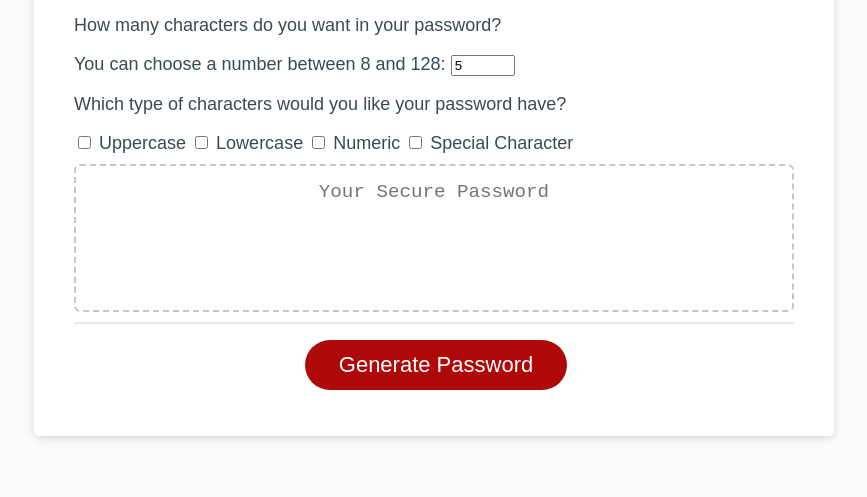
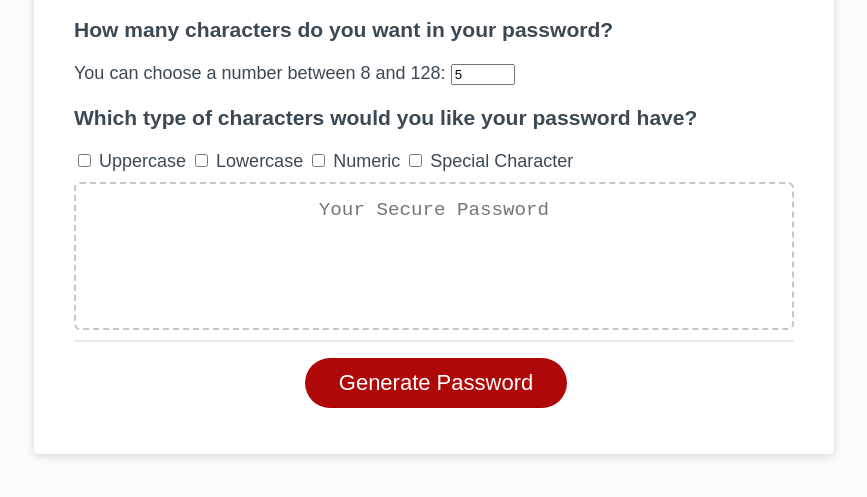
Before and after one commit to virginia-rabello/password-generator, a plain HTML site: page Develop/index.html in a window 1280 px wide. Both pictures are taken after typing "5" into the empty fields and a click on the button "Generate Password". Shown: the part 241-738 px from the top of the page, without its empty margins (206-1073 px from the left). Drawn offline with Linux system fonts and the light colour scheme.

Commit message:
length bug solved

```diff
--- a/Develop/index.html
+++ b/Develop/index.html
@@ -18,11 +18,11 @@
         </div>
         <div class="user-criteria">
           <form class="choices-form" name="choices">
-            <p>How many characters do you want in your password?</p>
+            <h3>How many characters do you want in your password?</h3>
             <label for="password-length">You can choose a number between 8 and 128:</label>
             <input type="number" id="password-length" name="password-length" min="8" max="128"/>
             <span classe="checkboxes-wrapper">
-              <p>Which type of characters would you like your password have?</p>
+              <h3>Which type of characters would you like your password have?</h3>
               <input type="checkbox" name="uppercase" id="uppercase" />
               <label for="uppercase">Uppercase</label>
               <input type="checkbox" name="lowercase" id="lowercase" />
--- a/Develop/script.js
+++ b/Develop/script.js
@@ -1,6 +1,3 @@
-// Assignment code here
-
-
 //This is a class created for the ranges values
 class ranges {
   constructor(min, max){
@@ -9,6 +6,7 @@ class ranges {
   }
 };
 
+//Class to store data argument for generate password function
 class genData {
   constructor(rangeNum, range1, range2, range3, range4){
     this.rangeNum = rangeNum;
@@ -30,24 +28,26 @@ class genData {
   const rangeLS = new ranges(91, 126);
   const rangeAll = new ranges(32, 126);
 
-// This function request the password's length to the user
+// This function gets the password's length chosen by the user
 var getPasswordLength = function(){
   var length = document.getElementById("password-length").value;
     //Alert user if no value for the password's length is chosen
-     if (length === "" || length === null){
-      alert("You forgot to choose a number");
+     if (length === "" || length === null || length >128 || length < 1){
+      alert("You forgot to choose a number or typed a invalid number");
+      location.reload(true);
       }
       else {
          return length;
         }
 };
-
+// Function to generate a random number in a range
 var genRandomNum = function(min, max) {
   var value = Math.floor(Math.random() * (max - min) + min);
 
   return value;
 };
 
+//This function checks which checkboxes are checked and declares a variable with the information
 var checkboxComb = function(){
   var upp = document.getElementById("uppercase").checked;
   var low = document.getElementById("lowercase").checked;
@@ -103,10 +103,11 @@ var checkboxComb = function(){
   return data;
 };
 
+//This function generates the password
 var generatePassword = function(length,data) {
   var password = "";
+  //If the data has more than 2 ranges of characters it choses a randomic character in a randomic range
     if(data.rangeNum > 1){
-
       for(i = 0; length > i; i++){
         var randomRange = genRandomNum(1, data.rangeNum+1);
         console.log(randomRange);
@@ -145,6 +146,6 @@ function writePassword() {
   var passwordText = document.querySelector("#password");
   passwordText.value = password;
 }
-generateBtn.addEventListener("click", writePassword);
 
 // Add event listener to generate button
+generateBtn.addEventListener("click", writePassword);
```
